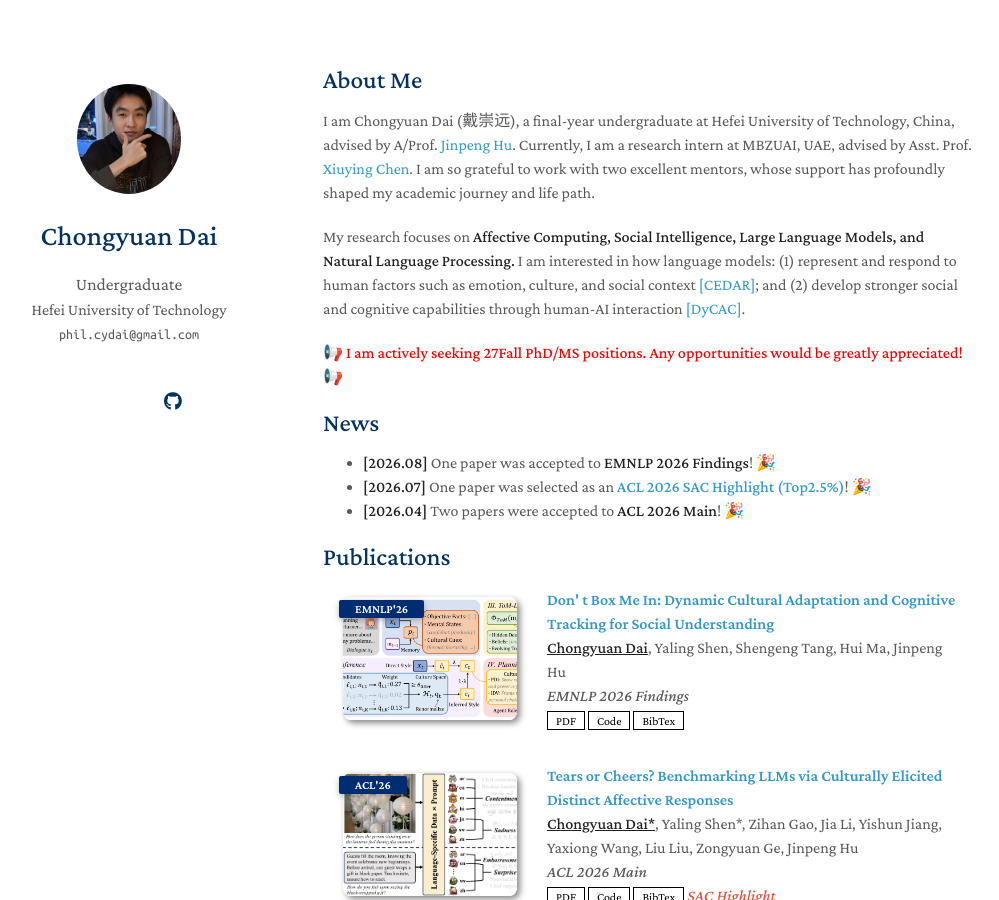
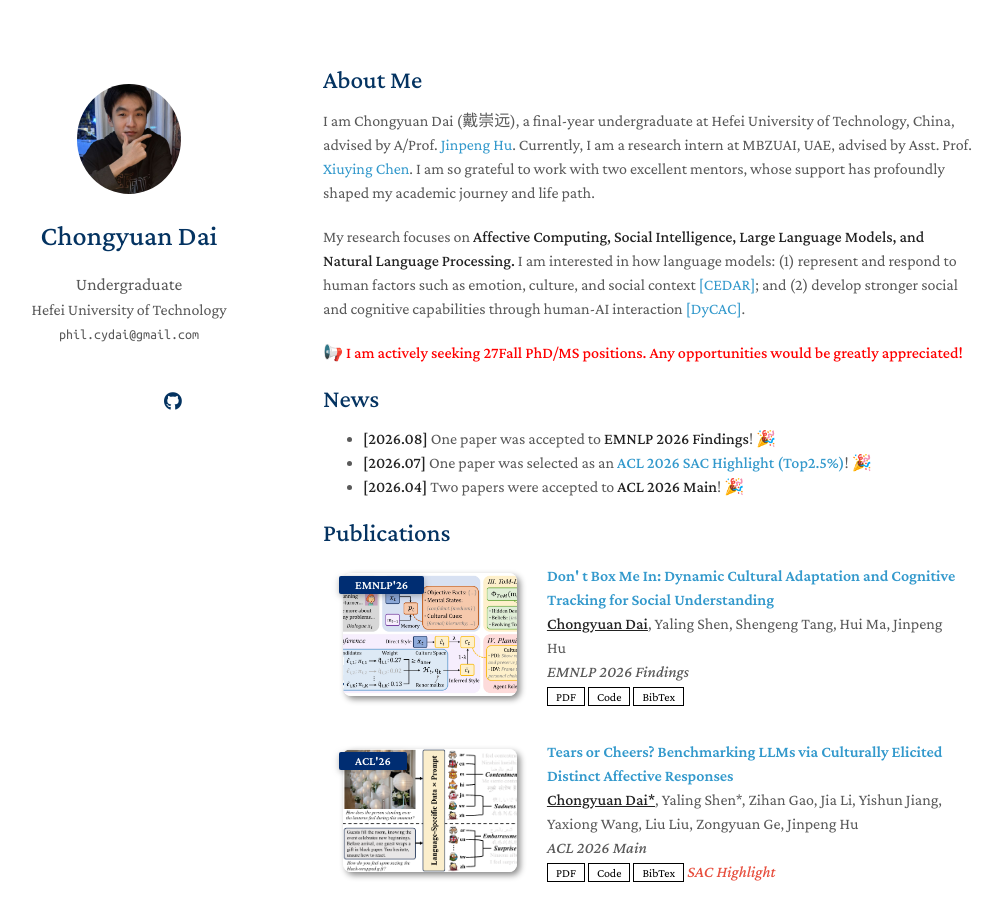
Before and after one commit to chyuandai/chyuandai.github.io, a Jekyll site: the page built from index.md, in a window 1280 px wide and 900 px high. Shown: the whole window, without its empty margins (147-1146 px from the left). Built offline with Jekyll 4.4.1, drawn with Linux system fonts in a browser that asks for light colours; a style sheet for code colours, icons or effects is not loaded; our own code applies the rules of GitHub Pages for plain Markdown files.

Commit message:
update my personal page

```diff
--- a/index.md
+++ b/index.md
@@ -8,7 +8,7 @@
 
 My research focuses on **Affective Computing, Social Intelligence, Large Language Models, and Natural Language Processing.** I am interested in how language models: (1) represent and respond to human factors such as emotion, culture, and social context [[CEDAR]](https://aclanthology.org/2026.acl-long.1769.pdf); and (2) develop stronger social and cognitive capabilities through human-AI interaction [[DyCAC]](https://arxiv.org/pdf/2608.22411).
 
-📢 <strong style="color:red">I am actively seeking 27Fall PhD/MS positions. Any opportunities would be greatly appreciated!</strong> 📢
+📢 <strong style="color:red">I am actively seeking 27Fall PhD/MS positions. Any opportunities would be greatly appreciated!</strong>
 
 ## News
 
```
